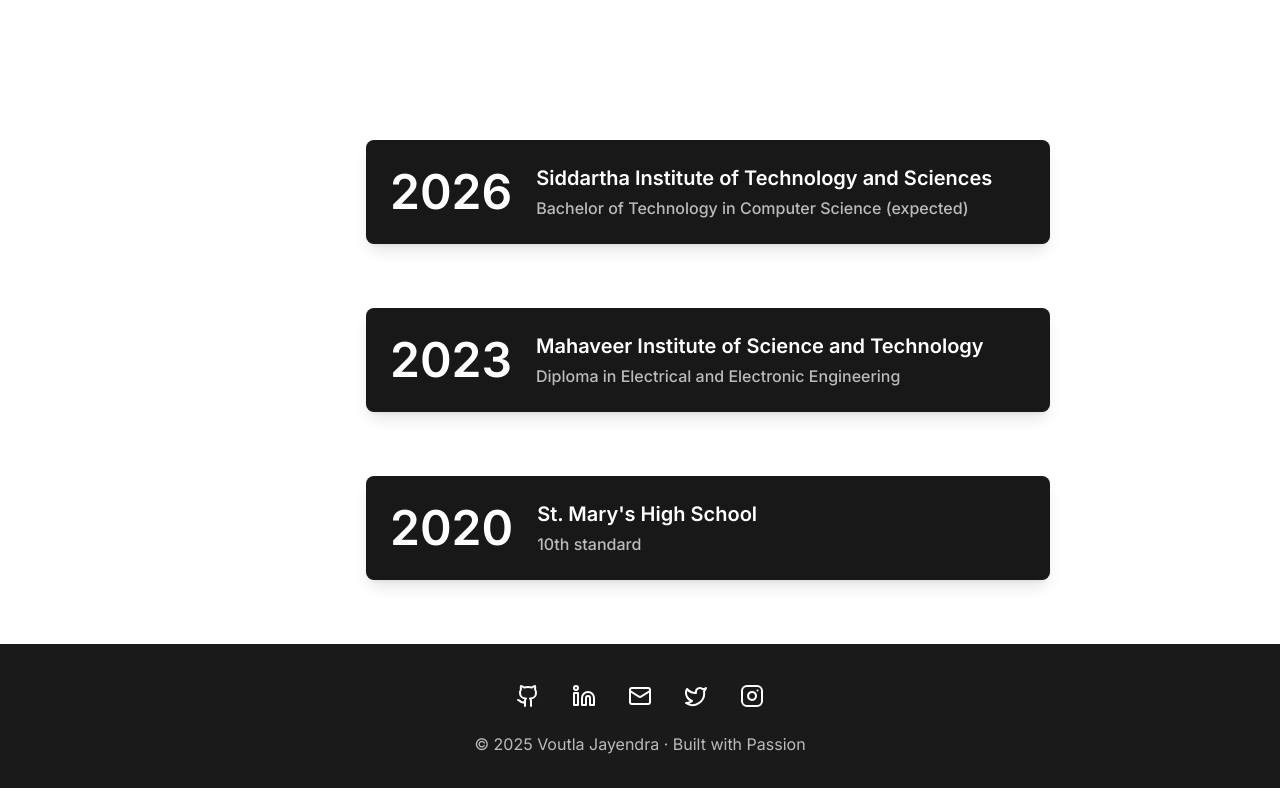
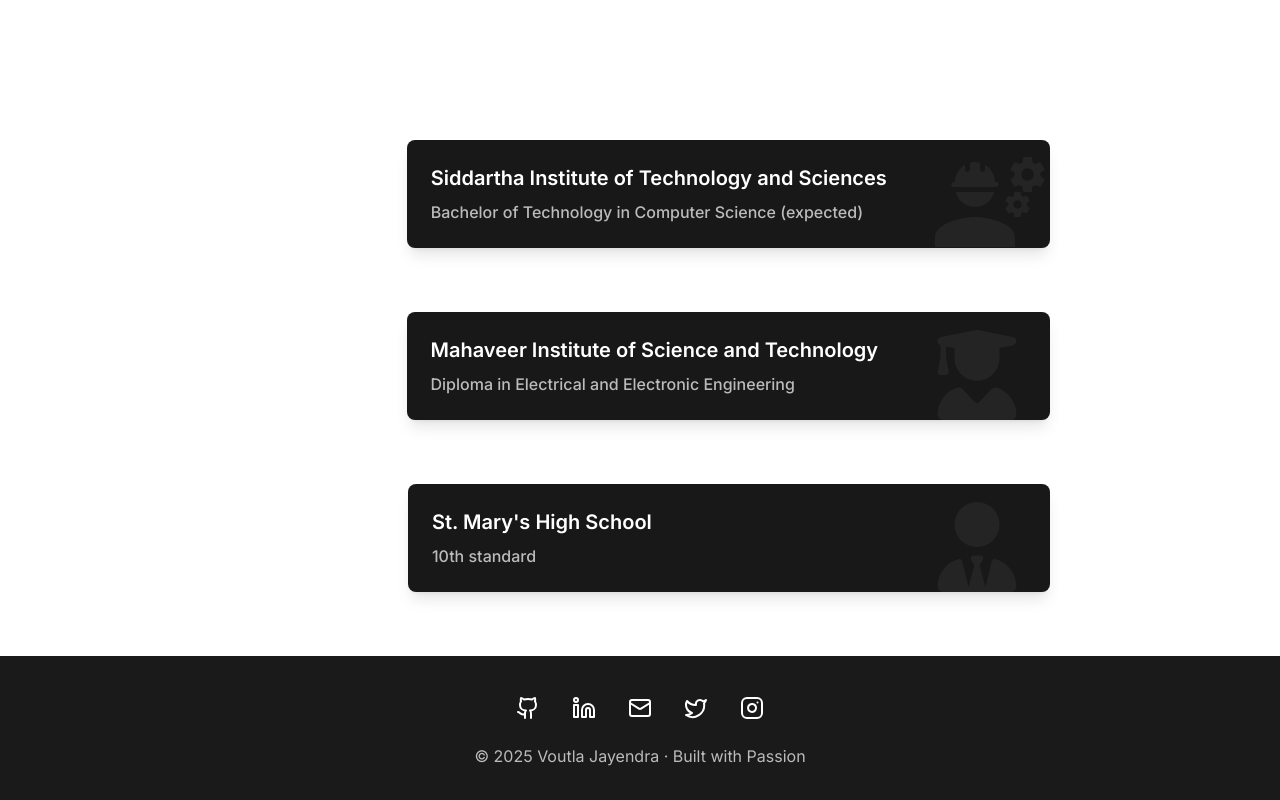
Before and after one commit to Jay0073/my-portfolio, a React (Vite) app: page / in a window 1280 px wide. Shown: the part 5511-6311 px from the top of the page. Built offline with nearby package versions, Linux system fonts and the light colour scheme.

Commit message:
finished education section.

```diff
--- a/src/components/sections/Education.tsx
+++ b/src/components/sections/Education.tsx
@@ -1,77 +1,100 @@
 import React from "react";
 import SectionWrapper from "../common/SectionWrapper";
-import { FaSchool, FaUserGraduate } from "react-icons/fa";
+import { FaUserTie, FaUserGraduate } from "react-icons/fa6";
 import { MdEngineering } from "react-icons/md";
+import firstArrow from "../assets/firstArrow.svg";
+import secondArrow from "../assets/secondArrow.svg";
 
 const educationData = [
   {
     year: "2026",
     institution: "Siddartha Institute of Technology and Sciences",
     course: "Bachelor of Technology in Computer Science (expected)",
-    icon: <MdEngineering className="text-7xl text-white opacity-70" />,
+    icon: MdEngineering,
   },
   {
     year: "2023",
     institution: "Mahaveer Institute of Science and Technology",
     course: "Diploma in Electrical and Electronic Engineering",
-    icon: <FaUserGraduate className="text-7xl text-white opacity-70" />,
+    icon: FaUserGraduate,
   },
   {
     year: "2020",
     institution: "St. Mary's High School",
     course: "10th standard",
-    icon: <FaSchool className="text-7xl text-white opacity-70" />,
+    icon: FaUserTie,
   },
 ];
 
-const Education: React.FC = () => {
+const EducationWatermarkInCard: React.FC = () => {
   return (
     <SectionWrapper
       id="education"
       title="Education"
       subtitle="Academic Journey & Milestones"
     >
+      <img
+        style={{
+          position: "absolute",
+          top: "50px",
+          right: "670px",
+          width: "40%",
+          height: "40%",
+          pointerEvents: "none",
+        }}
+        src={firstArrow}
+        alt="First Arrow"
+      />
+      <img
+        style={{
+          position: "absolute",
+          top: "222px",
+          right: "690px",
+          transform: "scalex(-1)",
+          width: "40%",
+          height: "40%",
+          pointerEvents: "none",
+        }}
+        src={firstArrow}
+        alt="First Arrow"
+      />
+
       <div className="relative flex flex-col gap-16 max-w-[820px] mx-auto">
-        <svg xmlns="http://www.w3.org/2000/svg" style={{ position: "absolute", top: "75px", right: "145px", width: "100%", height: "100%", pointerEvents: "none" }} viewBox="0 0 800 600" fill="none">
-  <path d="M80 10c-130 180 210 -80 80 180" stroke="rgba(255,255,255,0.25)" fill="none"/>
-</svg>
-
-
-        {/* Cards */}
-        {educationData.map((edu) => (
-          <div
-            key={edu.year}
-            className="flex items-center gap-6"
-            style={{
-              flexDirection: "row-reverse",
-              justifyContent: "flex-end",
-            }}
-          >
-            {/* Card */}
-            <div className="flex items-center gap-6 bg-[#181818] rounded-lg px-6 py-6 shadow-lg animate-fade-in-up flex-1">
+        {educationData.map((edu) => {
+          const Icon = edu.icon;
+          const iconSize =
+            edu.year === "2026"
+              ? "text-[120px] bottom-[-14px] right-0 "
+              : "text-[90px] bottom-0 right-7";
+          return (
+            <div key={edu.year} className="flex items-center gap-6 relative">
               {/* Year */}
-              <div className="text-4xl md:text-5xl font-bold text-white min-w-[70px] text-left leading-none">
+              <div className="min-w-[90px] text-5xl md:text-6xl font-bold text-white flex items-center justify-center">
                 {edu.year}
               </div>
 
-              {/* Text */}
-              <div className="flex flex-col justify-center text-left">
-                <div className="text-lg md:text-xl font-semibold text-white mb-1">
+              {/* Card */}
+              <div className="relative flex flex-col gap-2 bg-[#181818] rounded-lg px-6 py-6 shadow-lg animate-fade-in-up flex-1 overflow-hidden">
+                <div className="text-lg md:text-xl font-semibold text-white relative z-10">
                   {edu.institution}
                 </div>
-                <div className="text-base text-[#BBBBBB] font-medium">
+                <div className="text-base text-[#BBBBBB] font-medium relative z-10">
                   {edu.course}
+                </div>
+
+                {/* Transparent Icon in card */}
+                <div
+                  className={`absolute ${iconSize} text-white/5 pointer-events-none select-none`}
+                >
+                  <Icon />
                 </div>
               </div>
             </div>
-
-            {/* Icon */}
-            <div className="relative w-28">{edu.icon}</div>
-          </div>
-        ))}
+          );
+        })}
       </div>
     </SectionWrapper>
   );
 };
 
-export default Education;
+export default EducationWatermarkInCard;
```
Also changed, not shown: src/components/assets/firstArrow.svg (added), src/components/assets/secondArrow.svg (added).
